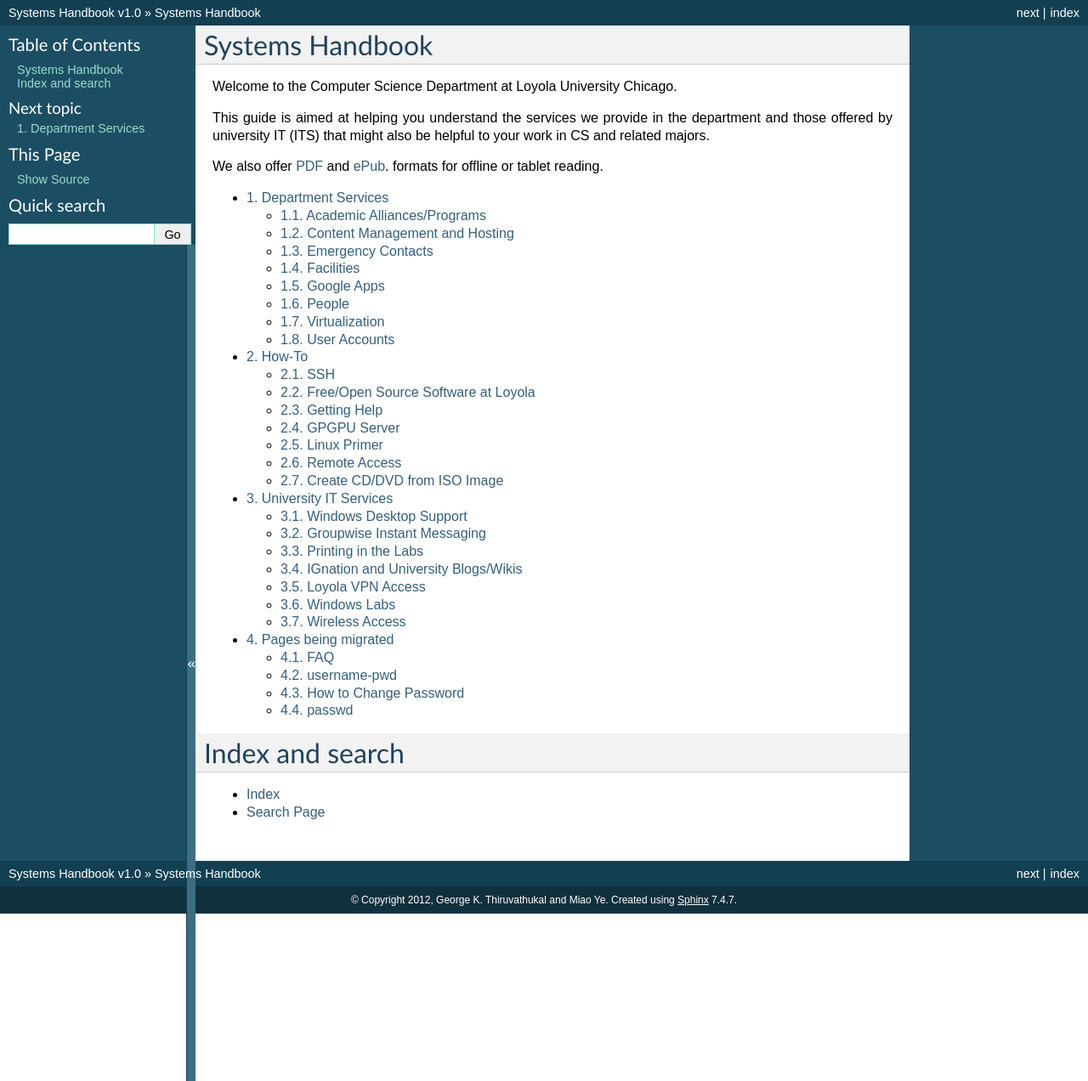
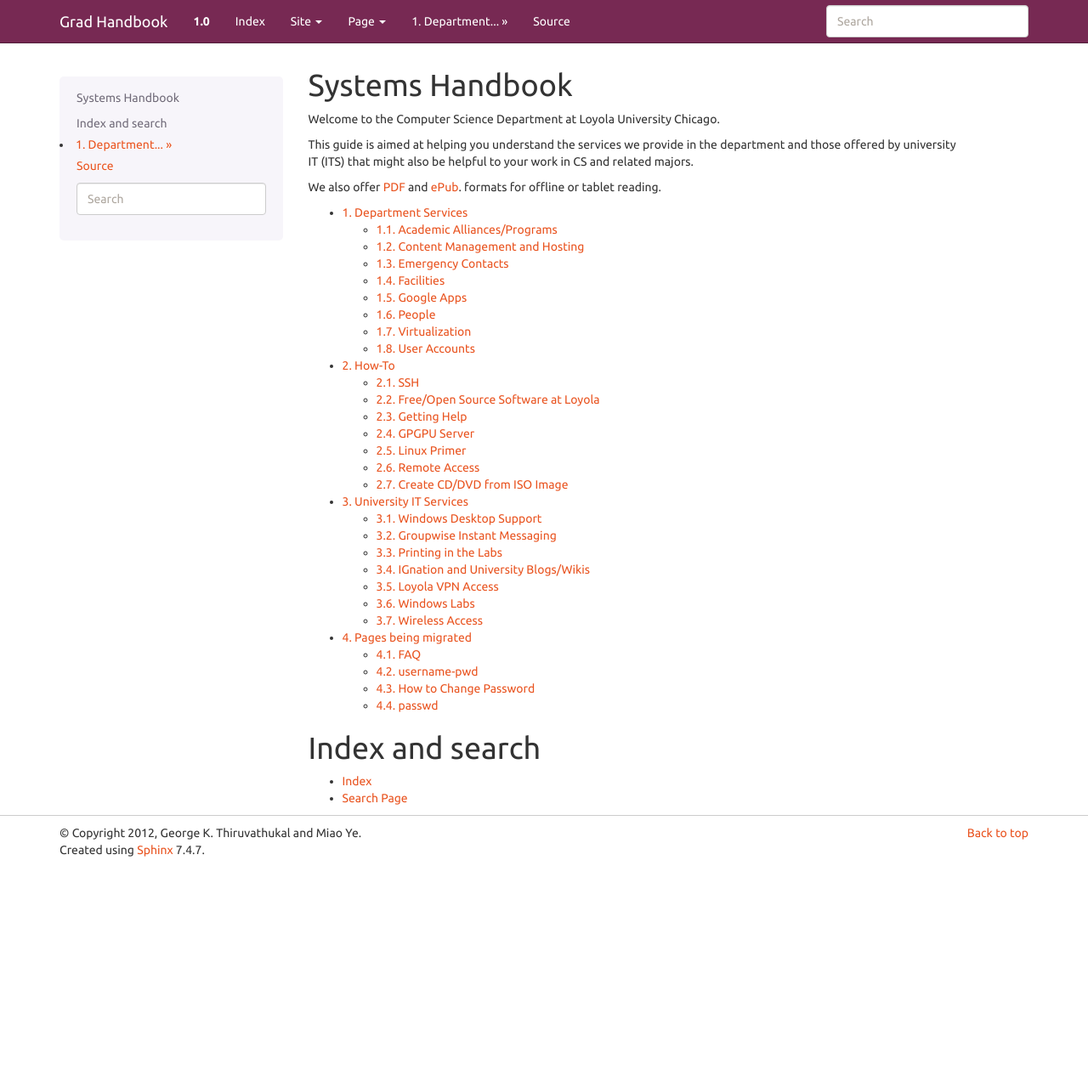
Before and after one commit to LoyolaChicagoCS/syshandbook, a Sphinx documentation site: the page built from source/index.rst, in a window 1280 px wide and 1272 px high. Shown: the whole window at 85% size. Built offline with Sphinx 7.4.7, drawn with Linux system fonts in a browser that asks for light colours.

Commit message:
Bootstrap theme and deploy scripts

```diff
--- a/source/conf.py
+++ b/source/conf.py
@@ -12,6 +12,8 @@
 # serve to show the default.
 
 import sys, os
+import sphinx_bootstrap_theme
+
 
 # If extensions (or modules to document with autodoc) are in another directory,
 # add these directories to sys.path here. If the directory is relative to the
@@ -92,16 +94,55 @@
 
 # The theme to use for HTML and HTML Help pages.  See the documentation for
 # a list of builtin themes.
-html_theme = 'default'
+html_theme = 'bootstrap'
 
 # Theme options are theme-specific and customize the look and feel of a theme
 # further.  For a list of options available for each theme, see the
 # documentation.
-html_theme_options = { 'collapsiblesidebar' : True }
+html_theme_options = {
+    # Navigation bar title. (Default: ``project`` value)
+    'navbar_title': "Grad Handbook",
 
+    # Global TOC depth for "site" navbar tab. (Default: 1)
+    # Switching to -1 shows all levels.
+    'globaltoc_depth': 2,
+
+    # A list of tuples containting pages to link to.  The value should
+    # be in the form [(name, page), ..]
+    'navbar_links': [('Index', 'genindex')],
+
+    # Include hidden TOCs in Site navbar?
+    #
+    # Note: If this is "false", you cannot have mixed ``:hidden:`` and
+    # non-hidden ``toctree`` directives in the same page, or else the build
+    # will break.
+    #
+    # Values: "true" (default) or "false"
+    'globaltoc_includehidden': "true",
+
+    # HTML navbar class (Default: "navbar") to attach to <div> element.
+    # For black navbar, do "navbar navbar-inverse"
+    'navbar_class': "navbar navbar-inverse",
+
+    # Fix navigation bar to top of page?
+    # Values: "true" (default) or "false"
+    'navbar_fixed_top': "true",
+
+    # Location of link to source.
+    # Options are "nav" (default), "footer" or anything else to exclude.
+    'source_link_position': "nav",
+
+    # Bootswatch (http://bootswatch.com/) theme.
+    #
+    # Options are nothing with "" (default) or the name of a valid theme
+    # such as "amelia" or "cosmo".
+    #
+    # Note that this is served off CDN, so won't be available offline.
+    'bootswatch_theme': "united",
+}
 
 # Add any paths that contain custom themes here, relative to this directory.
-#html_theme_path = []
+html_theme_path = sphinx_bootstrap_theme.get_html_theme_path()
 
 # The name for this set of Sphinx documents.  If None, it defaults to
 # "<project> v<release> documentation".
```
Also changed, not shown: 3 other files.
